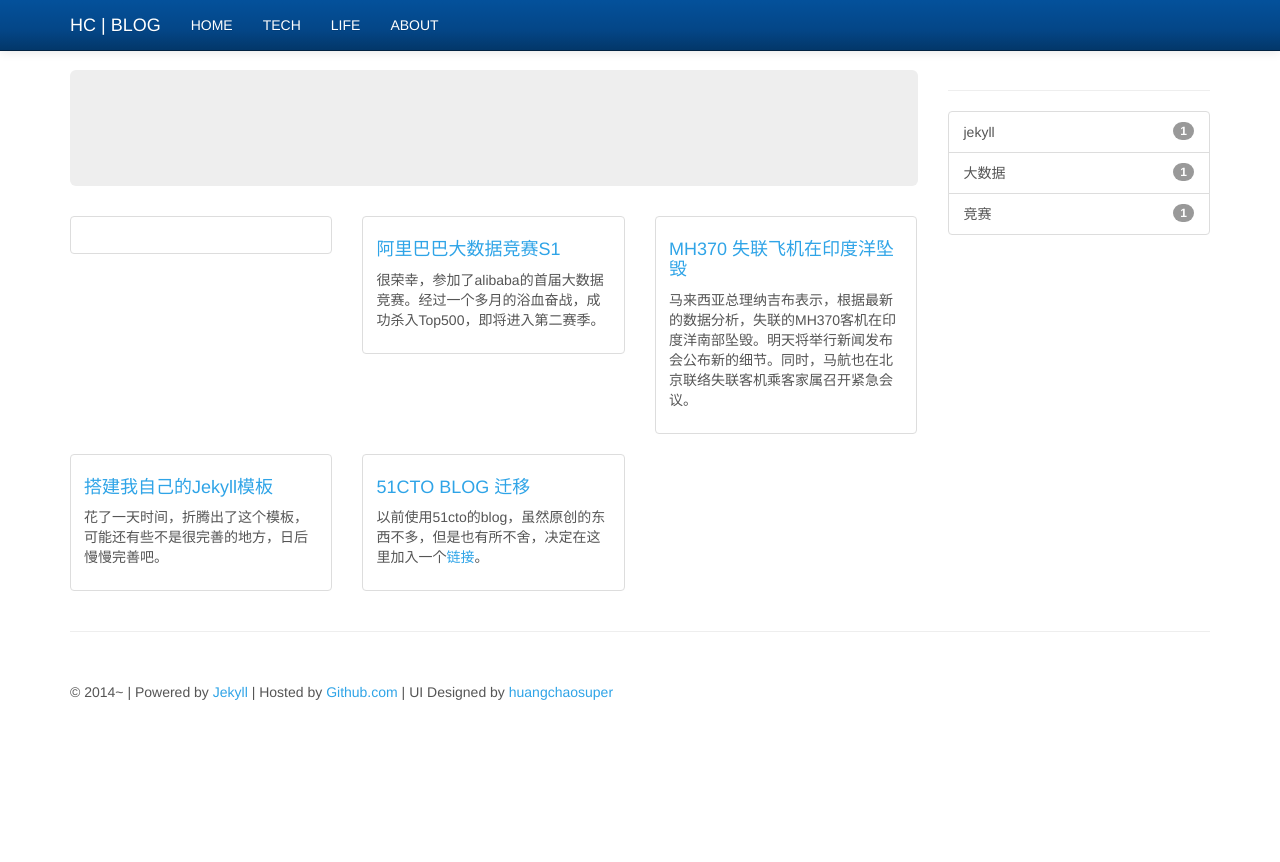
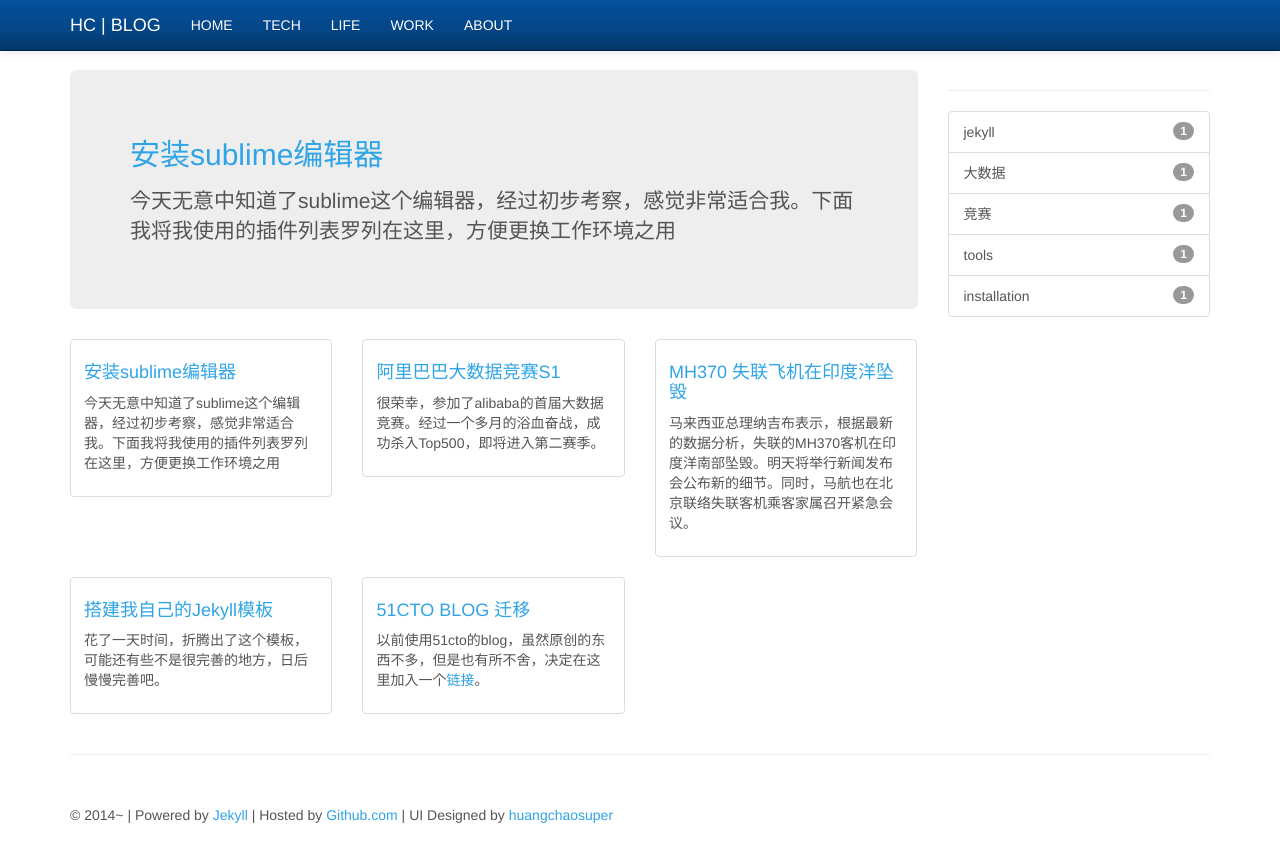
Before and after one commit to huangchaosuper/blog, a Jekyll site: the page built from index.html, in a window 1280 px wide. Shown: the top 862 px of the page. Built offline with Jekyll 4.4.1, drawn with Linux system fonts in a browser that asks for light colours; Markdown is read by kramdown in place of the engine named in the settings.

Commit message:
阿斯顿飞

```diff
--- a/_posts/2014-04-20-sublime-install.markdown
+++ b/_posts/2014-04-20-sublime-install.markdown
@@ -3,7 +3,7 @@
 title: "安装sublime编辑器"
 date: 2014-04-20 22:58:00
 categories: work
-tags: "tools" "installation"
+tags: tools installation
 ---
 
 今天无意中知道了sublime这个编辑器，经过初步考察，感觉非常适合我。下面我将我使用的插件列表罗列在这里，方便更换工作环境之用
@@ -37,7 +37,7 @@
 
 ##截图 :)
 
-<img class="img-responsive img-thumbnail" src="{{ site.url }}/images/sublime.png">
+<img src="{{ site.url }}/images/sublime.png">
 
 
   [1]: http://www.sublimetext.com/2
```
